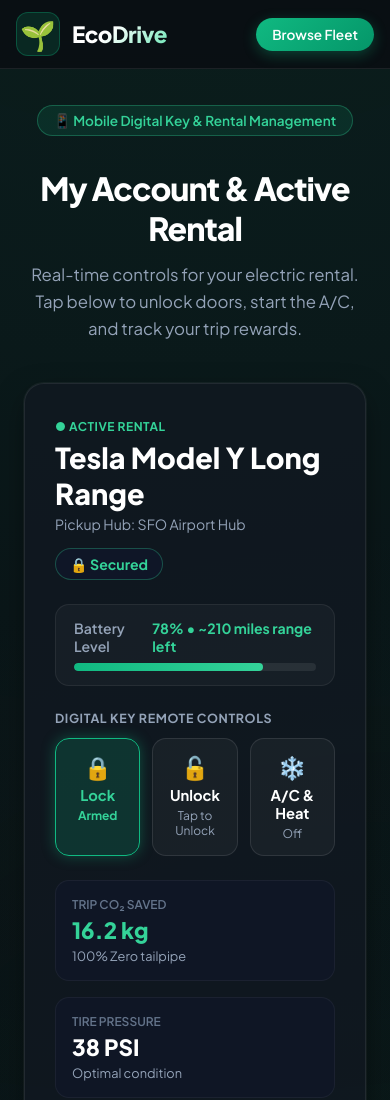
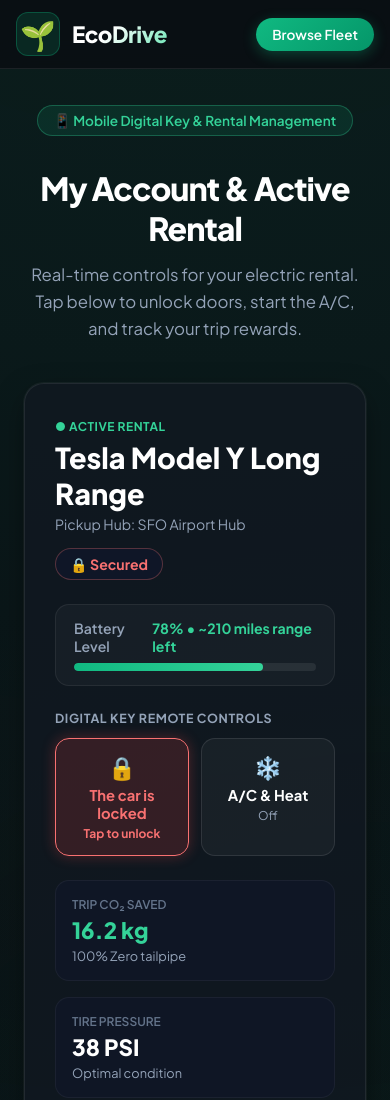
Before and after one commit to slowmotionsoundz/ecodrive-car-rental, a React (Vite) app: page /account in a window 390 px wide. Shown: the top 1100 px of the page. Built offline with nearby package versions, Linux system fonts and the light colour scheme.

Commit message:
Combined lock and unlock into one button on the account page

```diff
--- a/src/App.css
+++ b/src/App.css
@@ -2020,13 +2020,13 @@
 }
 
 .pill-locked {
-  color: #34d399;
-  border-color: rgba(52, 211, 153, 0.3);
-}
-
-.pill-unlocked {
   color: #f87171;
   border-color: rgba(248, 113, 113, 0.3);
+}
+
+.pill-unlocked {
+  color: #34d399;
+  border-color: rgba(52, 211, 153, 0.3);
 }
 
 /* Battery Glance Bar */
@@ -2088,8 +2088,60 @@
 
 .remote-buttons-grid {
   display: grid;
-  grid-template-columns: repeat(3, 1fr);
+  grid-template-columns: repeat(2, 1fr);
   gap: 12px;
+}
+
+/* Single lock / unlock status button (matches the A/C & Heat button) */
+.btn-remote-action.lock-state-locked {
+  background: rgba(239, 68, 68, 0.16);
+  border-color: #f87171;
+  box-shadow: 0 0 14px rgba(239, 68, 68, 0.3);
+}
+
+.btn-remote-action.lock-state-locked .remote-action-title,
+.btn-remote-action.lock-state-locked .remote-action-status {
+  color: #f87171;
+  font-weight: 700;
+}
+
+.btn-remote-action.lock-state-unlocked {
+  background: rgba(16, 185, 129, 0.18);
+  border-color: #10b981;
+  box-shadow: 0 0 14px rgba(16, 185, 129, 0.35);
+}
+
+.btn-remote-action.lock-state-unlocked .remote-action-title,
+.btn-remote-action.lock-state-unlocked .remote-action-status {
+  color: #34d399;
+  font-weight: 700;
+}
+
+.btn-remote-action.lock-state-locked:hover {
+  background: rgba(239, 68, 68, 0.24);
+  border-color: #f87171;
+}
+
+.btn-remote-action .lock-icon-pop {
+  animation: lock-icon-pop 0.35s ease;
+}
+
+@keyframes lock-icon-pop {
+  0% { transform: scale(0.5) rotate(-15deg); opacity: 0; }
+  60% { transform: scale(1.2) rotate(6deg); opacity: 1; }
+  100% { transform: scale(1) rotate(0); }
+}
+
+@media (prefers-reduced-motion: reduce) {
+  .btn-remote-action .lock-icon-pop {
+    animation: none;
+  }
+}
+
+@media (max-width: 480px) {
+  .remote-buttons-grid {
+    grid-template-columns: 1fr 1fr;
+  }
 }
 
 .btn-remote-action {
--- a/src/pages/AccountPage.jsx
+++ b/src/pages/AccountPage.jsx
@@ -12,15 +12,14 @@
   const [climateOn, setClimateOn] = useState(false);
   const [digitalKeyNotification, setDigitalKeyNotification] = useState('');
 
-  const handleLock = () => {
-    setIsLocked(true);
-    setDigitalKeyNotification('🔒 Vehicle Locked & Security Alarm Armed');
-    setTimeout(() => setDigitalKeyNotification(''), 4000);
-  };
-
-  const handleUnlock = () => {
-    setIsLocked(false);
-    setDigitalKeyNotification('🔓 Vehicle Unlocked: Walk up and open any door');
+  const handleToggleLock = () => {
+    const nextLocked = !isLocked;
+    setIsLocked(nextLocked);
+    setDigitalKeyNotification(
+      nextLocked
+        ? '🔒 Vehicle Locked & Security Alarm Armed'
+        : '🔓 Vehicle Unlocked: Walk up and open any door'
+    );
     setTimeout(() => setDigitalKeyNotification(''), 4000);
   };
 
@@ -92,22 +91,19 @@
             <div className="remote-buttons-grid">
               <button
                 type="button"
-                className={`btn-remote-action ${isLocked ? 'action-active' : ''}`}
-                onClick={handleLock}
+                className={`btn-remote-action ${isLocked ? 'lock-state-locked' : 'lock-state-unlocked'}`}
+                onClick={handleToggleLock}
+                aria-label={isLocked ? 'The car is locked. Tap to unlock.' : 'The doors are open. Tap to lock.'}
               >
-                <span className="remote-action-icon">🔒</span>
-                <span className="remote-action-title">Lock</span>
-                <span className="remote-action-status">{isLocked ? 'Armed' : 'Tap to Lock'}</span>
-              </button>
-
-              <button
-                type="button"
-                className={`btn-remote-action ${!isLocked ? 'action-active' : ''}`}
-                onClick={handleUnlock}
-              >
-                <span className="remote-action-icon">🔓</span>
-                <span className="remote-action-title">Unlock</span>
-                <span className="remote-action-status">{!isLocked ? 'Doors Open' : 'Tap to Unlock'}</span>
+                <span key={isLocked ? 'locked' : 'unlocked'} className="remote-action-icon lock-icon-pop">
+                  {isLocked ? '🔒' : '🔓'}
+                </span>
+                <span className="remote-action-title">
+                  {isLocked ? 'The car is locked' : 'The doors are open'}
+                </span>
+                <span className="remote-action-status">
+                  {isLocked ? 'Tap to unlock' : 'Tap to lock'}
+                </span>
               </button>
 
               <button
```
